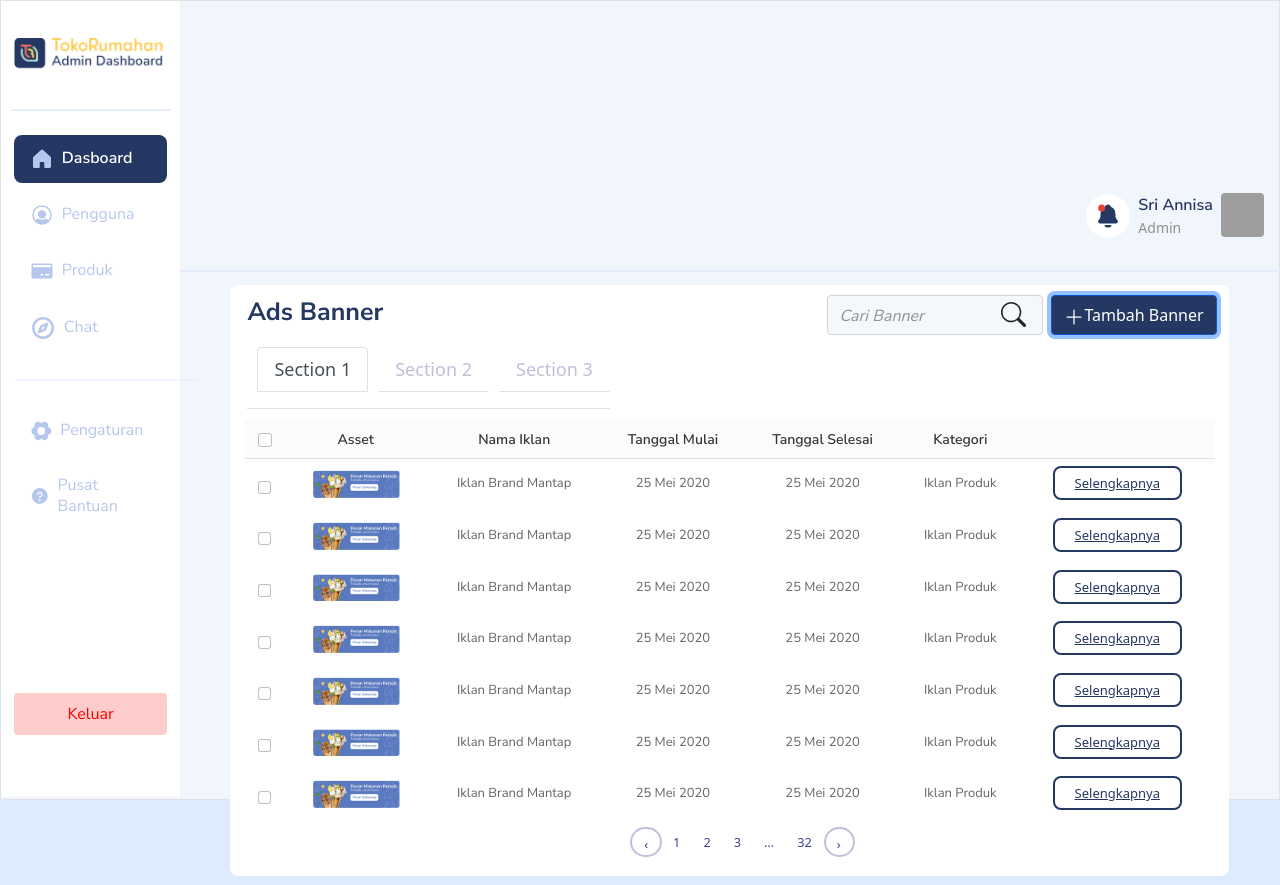
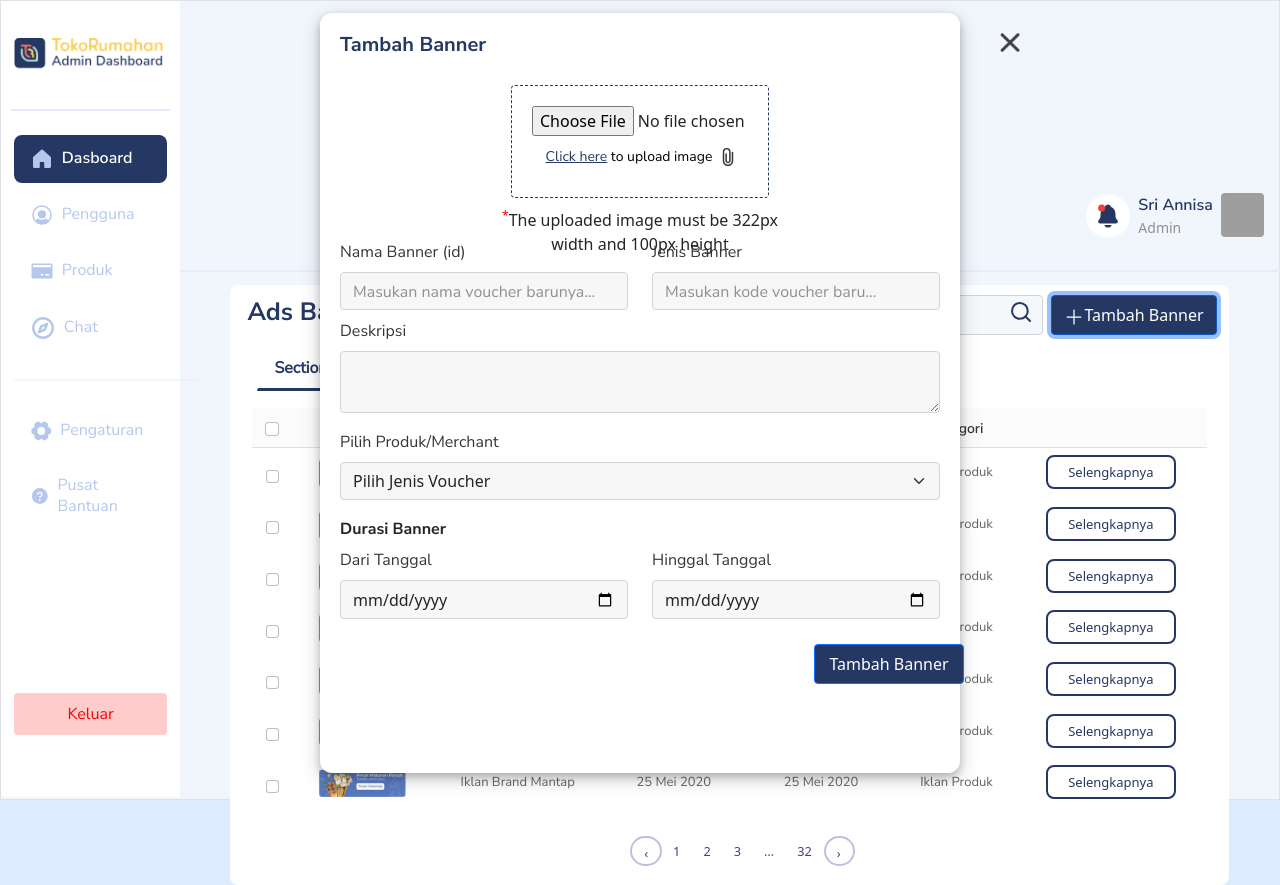
Before and after one commit to YoshuaLangkay/admin-dashboard-tokrum, a React (Create React App) app: page /adsbanner in a window 1280 px wide. Both pictures are taken after a click on the button "Tambah Banner". Built offline with nearby package versions, Linux system fonts and the light colour scheme; grey boxes are pictures that could not be loaded.

Commit message:
marketing

```diff
--- a/src/components/Marketing.js
+++ b/src/components/Marketing.js
@@ -1,9 +1,11 @@
 import SideNav from "./SideNav";
 import '../css/Marketing.css'
-import {Button, FormControl, Form, Nav,Table, Pagination} from 'react-bootstrap'
+import {Button, FormControl, Form, Nav,Table, Pagination, Col,Row} from 'react-bootstrap'
 import React, { useState, useEffect } from "react";
 import iklan from '../image/iklan.png';
 import 'bootstrap/dist/css/bootstrap.min.css';
+import iconX from '../image/Icon.png';
+
 
 
 
@@ -13,6 +15,18 @@ function Marketing(){
     const [cekAll, setCekAll] = useState(false)
     const [isCheck, setIsCheck] = useState([]);
     const [isCheckAll, setIsCheckAll] = useState(false);
+    const [x, setX] = useState(true);
+    const [hideModalTambahV, setHideModalTambahV] = useState(true);
+
+
+
+
+    function tambahPromo(){
+        if(hideModalTambahV == true){
+            setHideModalTambahV(false)
+            setX(false)
+        }
+    }
 
     function hideHapusBtn(){
 
@@ -76,6 +90,14 @@ function Marketing(){
                 setHideHapus(false)
             }
         }
+        function xHide(){
+            if(hideModalTambahV == true){
+                setX(false)
+            }else{
+                setX(true)
+                setHideModalTambahV(true)
+            }
+        }
 
     let data = [{ id: 1, namaIklan: 'Iklan Brand Mantap', tanggalMulai: '25 Mei 2020', tanggalSelesai: '25 Mei 2020', kategori:'Iklan Produk' },
                 { id: 2, namaIklan: 'Iklan Brand Mantap', tanggalMulai: '25 Mei 2020', tanggalSelesai: '25 Mei 2020', kategori:'Iklan Produk' },
@@ -88,7 +110,78 @@ function Marketing(){
     return(
 
         <>
+        <div className="modal-tambahB" hidden={hideModalTambahV}>
+        <img src={iconX} onClick={xHide} hidden={x} className="iconXB" />
+
+              <h5 className="text-tambahVoucher">Tambah Banner</h5>
+
+              <Row className="mb-3" >
+              <div class="wrapper">
+                    <div class="container">
+                        <div class="border-container">
+                            <input type="file" />
+                            <p><a href="#" id="file-browser">Click here</a> to upload image
+                            <svg style={{marginLeft:'10px'}} width="12" height="20" viewBox="0 0 12 20" fill="none" xmlns="http://www.w3.org/2000/svg">
+                            <path d="M4.12871 7.00006L4.12871 13.743C4.1365 14.2361 4.33784 14.7063 4.68928 15.0523C5.04072 15.3982 5.51409 15.5921 6.00722 15.5921C6.50036 15.5921 6.97372 15.3982 7.32517 15.0523C7.67661 14.7063 7.87795 14.2361 7.88574 13.743L7.89183 4.90475C7.89695 4.48331 7.81835 4.06505 7.66061 3.67421C7.50287 3.28337 7.26912 2.92773 6.97291 2.6279C6.6767 2.32807 6.32392 2.09003 5.93503 1.92756C5.54613 1.76509 5.12885 1.68143 4.70738 1.68143C4.28591 1.68143 3.86863 1.76509 3.47974 1.92756C3.09084 2.09003 2.73806 2.32807 2.44185 2.6279C2.14564 2.92773 1.91189 3.28337 1.75415 3.67421C1.59641 4.06505 1.51782 4.48331 1.52293 4.90475L1.52293 13.8026C1.51434 14.3959 1.62379 14.985 1.8449 15.5356C2.06602 16.0863 2.39439 16.5875 2.81093 17.0101C3.22747 17.4327 3.72386 17.7683 4.27125 17.9974C4.81864 18.2264 5.40611 18.3444 5.99949 18.3444C6.59287 18.3444 7.18034 18.2264 7.72773 17.9974C8.27512 17.7683 8.77151 17.4327 9.18805 17.0101C9.60459 16.5875 9.93296 16.0863 10.1541 15.5356C10.3752 14.985 10.4846 14.3959 10.4761 13.8026V5.48787" stroke="#353535" stroke-width="1.5" stroke-miterlimit="10" stroke-linecap="round"/>
+                            </svg>
+                            </p>
+
+                        </div>
+                    </div>
+                    <p style={{ marginTop:'-10px', fontSize:'16px'}}><sup style={{ color: "red" }}>*</sup>
+                     The uploaded image must be 322px width and 100px height
+                        </p>
+                    </div>
+            </Row>
+            <Row className="pt-5" >
+                <Form.Group as={Col} controlId="formGridEmail" style={{paddingTop:'10px'}}>
+                <Form.Label className="form-label">Nama Banner (id)</Form.Label>
+                <Form.Control style={{backgroundColor:'#F7F7F7'}} type="text" placeholder="Masukan nama voucher barunya..." />
+                </Form.Group>
+
+                <Form.Group as={Col} controlId="formGridPassword" style={{paddingTop:'10px'}}>
+                <Form.Label className="form-label">Jenis Banner</Form.Label>
+                <Form.Control style={{backgroundColor:'#F7F7F7'}} type="text" placeholder="Masukan kode voucher baru..." />
+                </Form.Group>
+            </Row>
+
+            <Row style={{marginTop:'10px'}}>
+            <Form.Group className="mb-3" controlId="exampleForm.ControlTextarea1">
+                <Form.Label>Deskripsi</Form.Label>
+                <Form.Control style={{backgroundColor:'#F7F7F7'}} as="textarea" rows={2} />
+            </Form.Group>
+            </Row>
+            <Row>
+                <Form.Group>
+                <Form.Label className="form-label">Pilih Produk/Merchant</Form.Label>
+                    <Form.Select  aria-label="Default select example" style={{width:'100%', marginTop:'0px', backgroundColor:'#F7F7F7'}}>
+                        <option>Pilih Jenis Voucher</option>
+                        <option value="1">One</option>
+                        <option value="2">Two</option>
+                        <option value="3">Three</option>
+                    </Form.Select>
+                    </Form.Group>
+            </Row>
+
+
+            <h6 style={{marginTop:'20px'}} className="text-durasiV">Durasi Banner</h6>
+
+            <Row className="mb-3">
+                <Form.Group as={Col} controlId="formGridEmail">
+                <Form.Label className="form-label">Dari Tanggal</Form.Label>
+                <Form.Control style={{backgroundColor:'#F7F7F7'}} type="date" placeholder="Pilih tanggal" />
+                </Form.Group>
+
+                <Form.Group as={Col} controlId="formGridPassword">
+                <Form.Label className="form-label">Hinggal Tanggal</Form.Label>
+                <Form.Control style={{backgroundColor:'#F7F7F7'}} type="date" placeholder="Pilih tanggal" />
+                </Form.Group>
+            </Row>
+
+            <Button onClick={tambahPromo} style={{backgroundColor:'#253863', width:'150px', height:'40px',marginTop:'10px', marginLeft:'79%'}}>Tambah Banner</Button>
+              </div>
         <SideNav/>
+
         <div className="profile d-flex align-items-center  d-flex justify-content-end " style={{height:'50px'}}>
 					<div className="isiProfile d-flex  me-3 ">
 						<div className="iconNotif">
@@ -141,18 +234,20 @@ function Marketing(){
                         aria-label="Search"
                         style={{backgroundColor:'#F5F8FA', marginTop:'8px', height:'40px'}}
                         />
-                        <span><svg style={{marginLeft:'-50px', marginTop:'15px'}} xmlns="http://www.w3.org/2000/svg" width="25" height="25" fill="currentColor" class="bi bi-search" viewBox="0 0 16 16">
-                        <path d="M11.742 10.344a6.5 6.5 0 1 0-1.397 1.398h-.001c.03.04.062.078.098.115l3.85 3.85a1 1 0 0 0 1.415-1.414l-3.85-3.85a1.007 1.007 0 0 0-.115-.1zM12 6.5a5.5 5.5 0 1 1-11 0 5.5 5.5 0 0 1 11 0z"/>
-                        </svg></span>
+                        <span><svg style={{marginTop:'15px', marginLeft:'-40px'}} width="20" height="20" viewBox="0 0 20 20" fill="none" xmlns="http://www.w3.org/2000/svg">
+                        <path d="M8.875 16.75C13.2242 16.75 16.75 13.2242 16.75 8.875C16.75 4.52576 13.2242 1 8.875 1C4.52576 1 1 4.52576 1 8.875C1 13.2242 4.52576 16.75 8.875 16.75Z" stroke="#253863" stroke-width="2" stroke-linecap="round" stroke-linejoin="round"/>
+                        <path d="M14.4431 14.4438L18.9994 19.0001" stroke="#253863" stroke-width="2" stroke-linecap="round" stroke-linejoin="round"/>
+                        </svg>
+                        </span>
 
-                        <Button style={{backgroundColor:'#253863', width:'300px', height:'40px',marginTop:'8px', marginRight:'10px'}}><svg xmlns="http://www.w3.org/2000/svg" width="20" height="20" fill="currentColor" class="bi bi-plus-lg" viewBox="0 0 16 16">
+                        <Button onClick={tambahPromo} style={{backgroundColor:'#253863', width:'300px', height:'40px',marginTop:'8px', marginRight:'10px'}}><svg xmlns="http://www.w3.org/2000/svg" width="20" height="20" fill="currentColor" class="bi bi-plus-lg" viewBox="0 0 16 16">
                                                                     <path fill-rule="evenodd" d="M8 2a.5.5 0 0 1 .5.5v5h5a.5.5 0 0 1 0 1h-5v5a.5.5 0 0 1-1 0v-5h-5a.5.5 0 0 1 0-1h5v-5A.5.5 0 0 1 8 2Z"/>
                                                                     </svg>Tambah Banner</Button>
                     </Form>
                     </div>
 
                     <div className="section d-flex ">
-                    <Nav variant="tabs" defaultActiveKey="section1" className="d-flex ">
+                    <Nav variant="tabs" defaultActiveKey="section1" className="tabz d-flex ">
                         <Nav.Item className="border-0" >
                             <Nav.Link  type="checkbox" className="item-tab border-bottom mb-3" href="#" eventKey="section1" title="section1">Section 1</Nav.Link>
                         </Nav.Item>
@@ -167,7 +262,7 @@ function Marketing(){
 
                         </Nav>
 
-                        <Button hidden={hideHapus} style={{backgroundColor:'white', width:'150px', height:'40px',marginBottom:'10px', marginLeft:'-180px', color:'red', borderColor:'red'}}>Hapus Banner</Button>
+                        <Button hidden={hideHapus} style={{backgroundColor:'white', width:'150px', height:'40px',marginBottom:'-10px', marginLeft:'610px', color:'red', borderColor:'red'}}>Hapus Banner</Button>
 
 
                     </div>
--- a/src/components/Voucher.js
+++ b/src/components/Voucher.js
@@ -320,9 +320,11 @@ function Voucher(){
                         aria-label="Search"
                         style={{backgroundColor:'#F5F8FA', marginTop:'8px', height:'40px'}}
                         />
-                        <span><svg style={{marginLeft:'-50px', marginTop:'15px'}} xmlns="http://www.w3.org/2000/svg" width="25" height="25" fill="currentColor" class="bi bi-search" viewBox="0 0 16 16">
-                        <path d="M11.742 10.344a6.5 6.5 0 1 0-1.397 1.398h-.001c.03.04.062.078.098.115l3.85 3.85a1 1 0 0 0 1.415-1.414l-3.85-3.85a1.007 1.007 0 0 0-.115-.1zM12 6.5a5.5 5.5 0 1 1-11 0 5.5 5.5 0 0 1 11 0z"/>
-                        </svg></span>
+                        <span><svg style={{marginTop:'15px', marginLeft:'-40px'}} width="20" height="20" viewBox="0 0 20 20" fill="none" xmlns="http://www.w3.org/2000/svg">
+                        <path d="M8.875 16.75C13.2242 16.75 16.75 13.2242 16.75 8.875C16.75 4.52576 13.2242 1 8.875 1C4.52576 1 1 4.52576 1 8.875C1 13.2242 4.52576 16.75 8.875 16.75Z" stroke="#253863" stroke-width="2" stroke-linecap="round" stroke-linejoin="round"/>
+                        <path d="M14.4431 14.4438L18.9994 19.0001" stroke="#253863" stroke-width="2" stroke-linecap="round" stroke-linejoin="round"/>
+                        </svg>
+                        </span>
 
                         <Button onClick={tambahVoucher} style={{backgroundColor:'#253863', width:'300px', height:'40px',marginTop:'8px', marginRight:'10px'}}><svg xmlns="http://www.w3.org/2000/svg" width="20" height="20" fill="currentColor" class="bi bi-plus-lg" viewBox="0 0 16 16">
                                                                     <path fill-rule="evenodd" d="M8 2a.5.5 0 0 1 .5.5v5h5a.5.5 0 0 1 0 1h-5v5a.5.5 0 0 1-1 0v-5h-5a.5.5 0 0 1 0-1h5v-5A.5.5 0 0 1 8 2Z"/>
@@ -331,7 +333,7 @@ function Voucher(){
                     </div>
 
                     <div className="section d-flex ">
-                    <Nav variant="tabs" defaultActiveKey="section1" className="d-flex ">
+                    <Nav variant="tabs" defaultActiveKey="section1" className="tabz d-flex">
                         <Nav.Item className="border-0" >
                             <Nav.Link  type="checkbox" className="item-tab border-bottom mb-3" href="#" eventKey="section1" title="section1">Aktif (15)</Nav.Link>
                         </Nav.Item>
@@ -340,7 +342,7 @@ function Voucher(){
                         </Nav.Item>
                         </Nav>
 
-                        <Button onClick={hapusVoucher} hidden={hideHapus} style={{backgroundColor:'white', width:'150px', height:'40px',marginBottom:'10px', marginLeft:'715px', color:'red', borderColor:'red'}}>Hapus Voucher</Button>
+                        <Button onClick={hapusVoucher} hidden={hideHapus} style={{backgroundColor:'white', width:'150px', height:'40px',marginBottom:'-10px', marginLeft:'700px', color:'red', borderColor:'red'}}>Hapus Voucher</Button>
 
 
                     </div>
--- a/src/css/Marketing.css
+++ b/src/css/Marketing.css
@@ -4,6 +4,117 @@
 }
 .profile{
     margin-top: -50%;
+}
+/* upload gambar */
+.wrapper {
+    margin: auto;
+    width: 322px;
+    height: 100px;
+    padding-top: 0px;
+    text-align: center;
+  }
+  .container {
+    padding: 20px;
+    border-radius: 10px;
+    /*border: 0.5px solid rgba(130, 130, 130, 0.25);*/
+    /*box-shadow: 0 2px 3px rgba(0, 0, 0, 0.1),
+                0 0 0 1px rgba(0, 0, 0, 0.1);*/
+  }
+  .upload-container {
+    background-color: rgb(239, 239, 239);
+    border-radius: 6px;
+    padding: 10px;
+  }
+
+  .border-container {
+    border: 1.5px dashed #253863;
+    border-radius: 4px;
+    padding: 20px;
+  }
+
+  .border-container p {
+    font-weight: 400;
+    font-family: nunito-sans;
+    font-size: 14px;
+    margin: 10px;
+    color: black;
+  }
+  .border-container a{
+      color: #253863;
+  }
+/* upload gambar */
+
+/* tabssss */
+.project-tab {
+    padding: 10%;
+    margin-top: -8%;
+}
+.project-tab #tabs{
+    background: #007b5e;
+    color: #eee;
+}
+.project-tab #tabs h6.section-title{
+    color: #eee;
+}
+.project-tab #tabs .nav-tabs .nav-item.show .nav-link, .nav-tabs .nav-link.active {
+    color: #253863;
+    background-color: transparent;
+    border-color: transparent transparent #f3f3f3;
+    border-bottom: 3px solid !important;
+    font-size: 16px;
+    font-weight: bold;
+}
+.tabz{
+    border-color: white;
+    margin-bottom: -30px;
+    font-family: nunito-sans;
+    font-size: 16px;
+}
+.project-tab .nav-link {
+    border: 1px solid transparent;
+    border-top-left-radius: .25rem;
+    border-top-right-radius: .25rem;
+    color: #253863;
+    font-size: 16px;
+    font-weight: 600;
+}
+.project-tab .nav-link:hover {
+    border: none;
+}
+.project-tab thead{
+    background: #f3f3f3;
+    color: #333;
+}
+.project-tab a{
+    text-decoration: none;
+    color: #333;
+    font-weight: 600;
+}
+/* tabssss */
+
+
+.iconXB{
+    z-index: 10000000000 !important;
+    width: 20px;
+    position: fixed;
+    margin-left: 660px;
+}
+.form-label{
+    color: #353535 !important;
+    font-family: nunito-sans !important;
+    font-size: 16px !important;
+}
+.modal-tambahB{
+    width: 50%;
+    background-color: white;
+    z-index: 10000 !important;
+    margin-left: 25%;
+    position: fixed;
+    margin-top: 1%;
+    border-radius: 12px;
+    padding: 20px;
+    height: 95%;
+    box-shadow: 0 4px 8px 0 rgba(0, 0, 0, 0.2), 0 6px 20px 0 rgba(0, 0, 0, 0.19);
 }
 .Mselengkapnya{
     border: 2px solid #253863;
@@ -14,6 +125,7 @@
     padding-bottom: 6px;
     padding-left: 20px;
     padding-right: 20px;
+    text-decoration: none;
 }
 .title{
     font-size: 25px;
```
Also changed, not shown: src/css/Voucher.css (line endings or trailing spaces).
